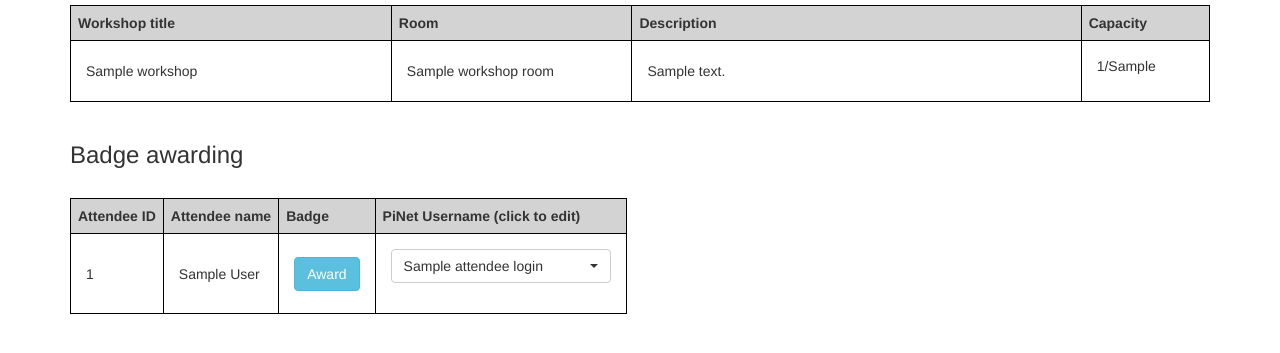
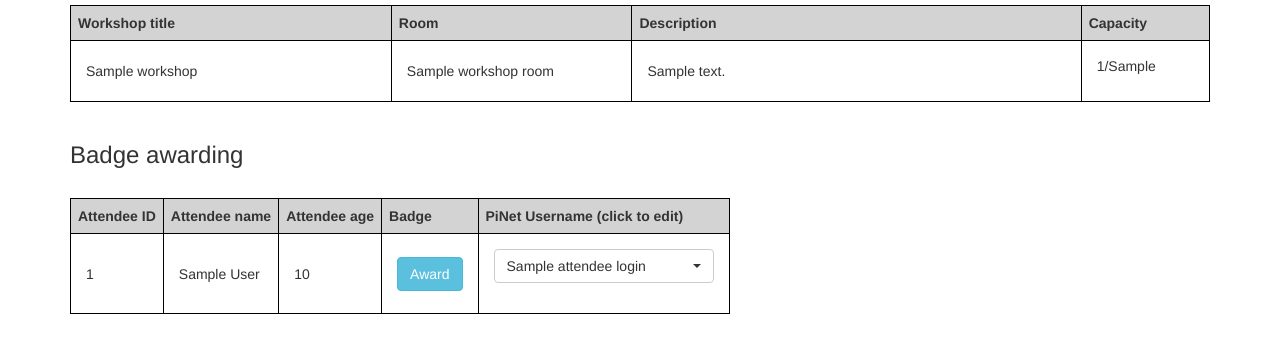
Before and after one commit to gbaman/NI-Jam-Information-System, a Python web app: template ni_jam_information_system/templates/admin/workshop_run_details.html in a window 1280 px wide. Shown: the part 140-493 px from the top of the page. Run offline with Jinja, Linux system fonts and the light colour scheme; the template is opened without the code that fills it: most values are stand-ins (such as "Sample title", 1, 10 or a date in 2020); some libraries are stand-ins or nearby versions.

Commit message:
Add age details to workshop

```diff
--- a/ni_jam_information_system/templates/admin/workshop_run_details.html
+++ b/ni_jam_information_system/templates/admin/workshop_run_details.html
@@ -25,6 +25,7 @@
     <tr bgcolor="#d3d3d3">
         <th>Attendee ID</th>
         <th>Attendee name</th>
+        <th>Attendee age</th>
         <th>Badge</th>
         <th>PiNet Username (click to edit)</th>
     </tr>
@@ -32,6 +33,7 @@
         <tr{% if attendee.attendee_login and jam_workshop.workshop.workshop_badge in attendee.attendee_login.attendee_badges %} bgcolor="#c4fc9f" {% endif %}>
             <td>{{ attendee.attendee_id }}</td>
             <td>{{ attendee.first_name }} {{ attendee.surname }}</td>
+        <td>{{ attendee.age }}</td>
         {% if attendee.attendee_login and jam_workshop.workshop.workshop_badge in attendee.attendee_login.attendee_badges %}
             <td><button id="award_badge_button_{{ attendee.attendee_id }}" data-id="{{jam_workshop.workshop_id}}" class="btn btn-danger {% if not attendee.attendee_login_id %} disabled {% endif %}"
                         onclick="updateWorkshopBadgeAward({{ attendee.attendee_id }}, {{ jam_workshop.workshop.workshop_badge.badge_id }}, this, null)" value="val_2" name="but2">Remove
```
